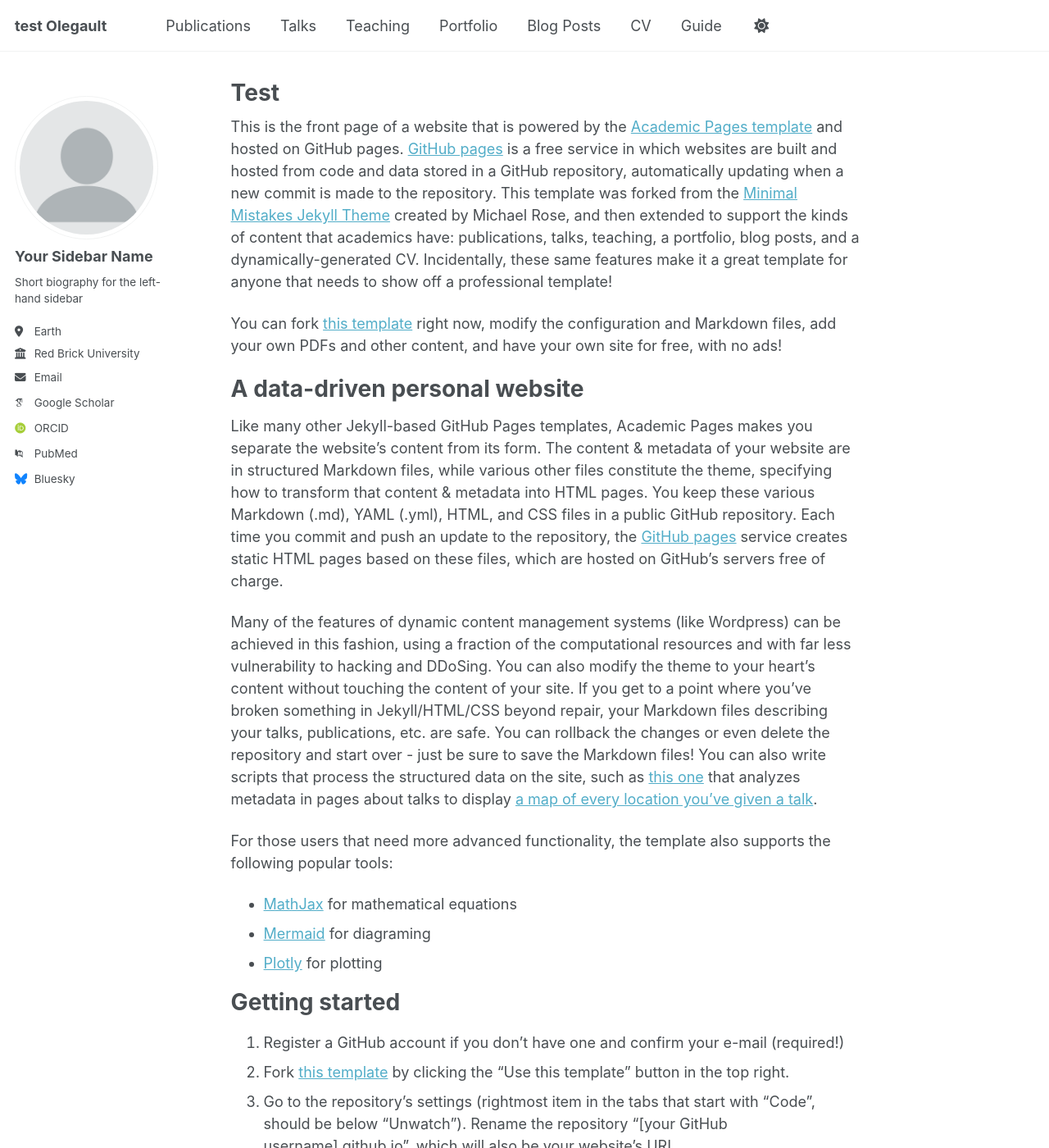
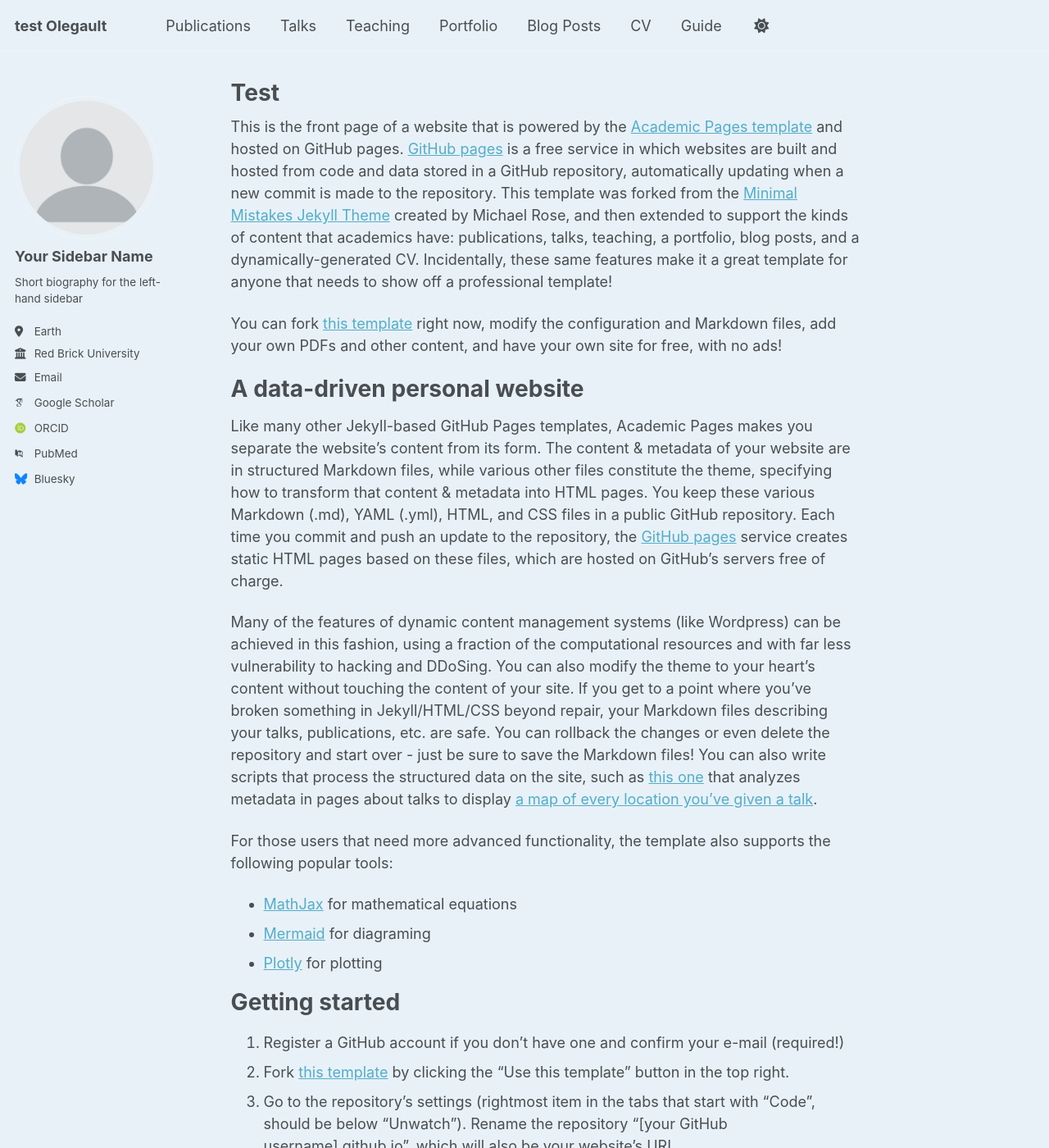
Before and after one commit to olivierrlegault/DrOlivierLegault, a Jekyll site: the page built from _pages/about.md, in a window 1280 px wide and 1400 px high. Shown: the whole window at 82% size. Built offline with Jekyll 4.4.1, drawn with Linux system fonts in a browser that asks for light colours; some web fonts are replaced; a script that is not in the unit is left out.

Commit message:
Update _default.scss

```diff
--- a/_sass/theme/_default.scss
+++ b/_sass/theme/_default.scss
@@ -29,7 +29,7 @@ $sidebar-screen-min-width   : 1024px;
 /* Default light theme for the site */
 :root {
     --global-base-color                 : #{$gray};
-    --global-bg-color                   : #fff;
+    --global-bg-color                   : #e8f1f8;
     --global-footer-bg-color            : #f2f3f3;
     --global-border-color               : #{$lighter-gray};
     --global-dark-border-color          : #bdc1c4;
```
